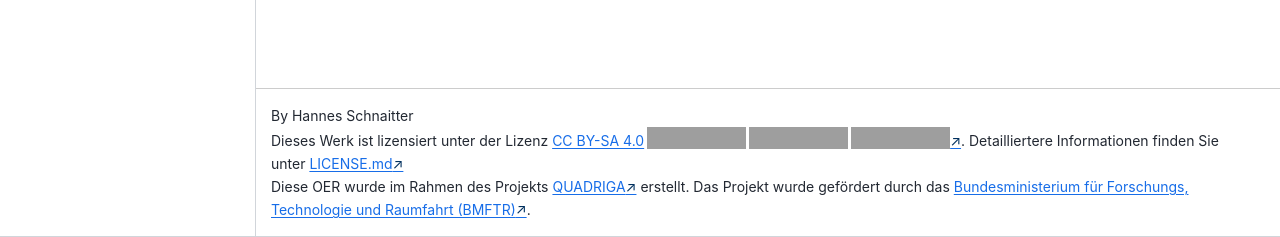
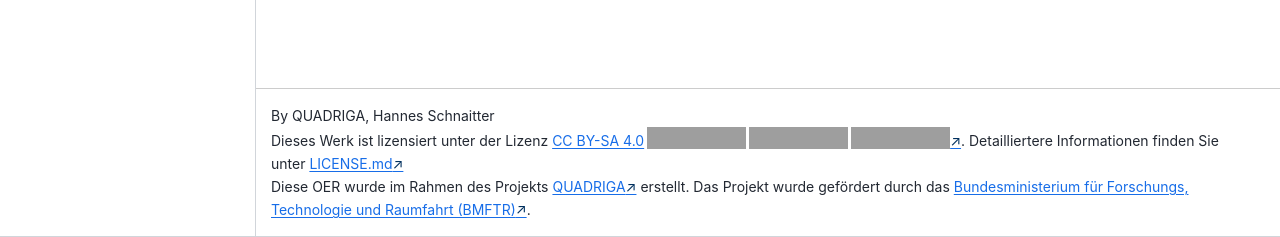
Before and after one commit to quadriga-dk/OER-Workshop-Template, a Jupyter Book: the page built from index.md, in a window 1280 px wide. Shown: the part 663-900 px from the top of the page. Built offline with Jupyter Book 1.0.4 settings and Sphinx 7.4.7 and the Sphinx Book theme 1.1.4, drawn with Linux system fonts in a browser that asks for light colours; cross-references to code outside the pages are shown as plain code; grey boxes are pictures that could not be loaded.

Commit message:
feat: add QUADRIGA as author

```diff
--- a/_config.yml
+++ b/_config.yml
@@ -2,7 +2,7 @@
 # Learn more at https://jupyterbook.org/customize/config.html
 
 title: "OER-Workshop-Template"
-author: Hannes Schnaitter
+author: QUADRIGA, Hannes Schnaitter
 logo: assets/logo.jpg
 copyright: "2025, QUADRIGA"
 exclude_patterns: [_build, Thumbs.db, .DS_Store, "**.ipynb_checkpoints", conda, venv, .venv, README.md, LICENSE.md, useful_documentation.md, .github, "**Reviewbogen.md", Checkliste_Finalisierung.md, sprints.md]
```
